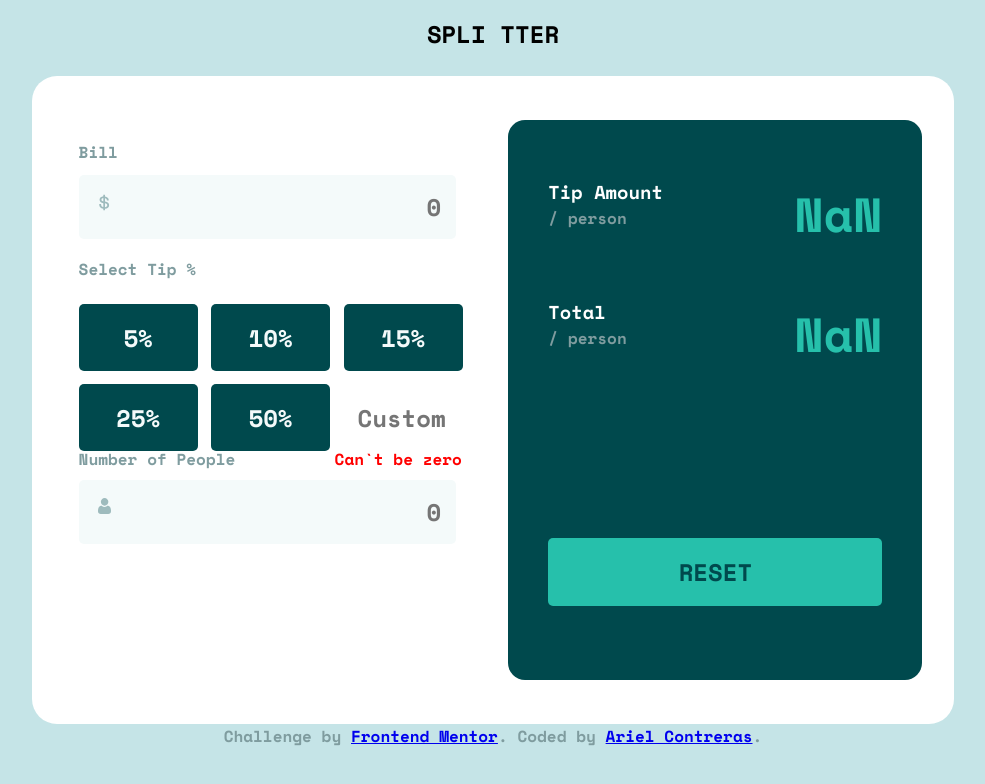
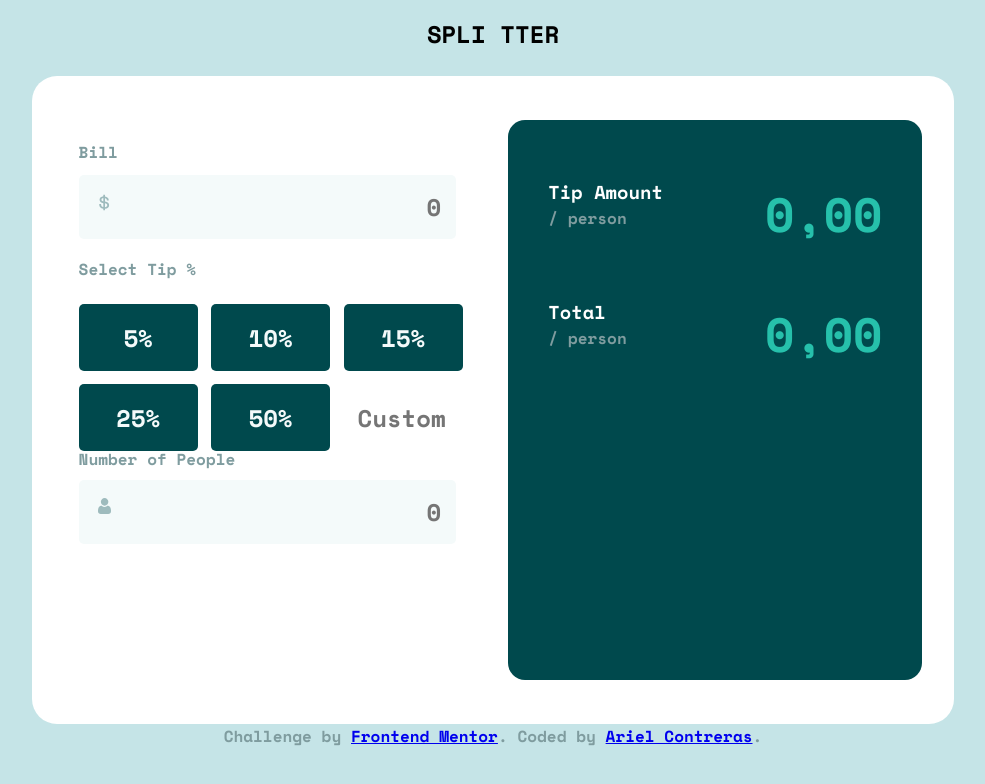
Before and after one commit to Arielcontra/tip-calculator-app, a React (Vite) app: page / in a window 1280 px wide. Shown: the top 784 px of the page, without its empty margins (147-1132 px from the left). Built offline with nearby package versions, Linux system fonts and the light colour scheme.

Commit message:
decimal display

```diff
--- a/src/components/display.jsx
+++ b/src/components/display.jsx
@@ -3,16 +3,13 @@ import { ConfigContext } from '../config-provider'
 
 function Display() {
 
-    const { totalBill, valueTip, people, setReset } = useContext(ConfigContext)
+    const { totalBill, valueTip, customValue, people, setReset, buttonLocked, setButtonLocked } = useContext(ConfigContext)
 
     const spent = parseInt(totalBill)
     const selectTip = parseInt(valueTip)
     const totalPeople = parseInt(people)
-
     const tipTotal = (spent * selectTip) / 100
-
     const total = (spent + tipTotal) / totalPeople
-
     const tip = tipTotal / totalPeople
 
     const handleClick = () => {
@@ -22,6 +19,10 @@ function Display() {
             setReset(false)
         }, 1000)
     }
+
+    const showButton = !(spent > 0 || totalPeople > 0 || valueTip > 0 || customValue > 0)
+    setButtonLocked(showButton)
+
 
     return (
         <div className="display">
@@ -33,7 +34,7 @@ function Display() {
                             <p>/ person</p>
                         </div>
                         <div className="wrapperDisplayTip">
-                            <h1 className="displayTip">{tip}</h1>
+                            <h1 className="displayTip">{tip > 0 ? tip.toFixed(2) : '0,00'}</h1>
                         </div>
                     </div>
                     <div className="wrapperTotal">
@@ -42,11 +43,11 @@ function Display() {
                             <p>/ person</p>
                         </div>
                         <div className="wrapperDisplayTotal">
-                            <h1 className="displayTotal">{total}</h1>
+                            <h1 className="displayTotal">{total > 0 ? total.toFixed(2) : '0,00'}</h1>
                         </div>
                     </div>
                 </div>
-                <button type='reset' onClick={handleClick} className="buttonReset" >RESET</button>
+                <button type='reset' onClick={handleClick} className={buttonLocked ? 'oculto' : 'buttonReset'} >RESET</button>
             </div>
         </div>
     )
--- a/src/components/people.jsx
+++ b/src/components/people.jsx
@@ -2,7 +2,7 @@ import { useContext } from 'react'
 import { ConfigContext } from '../config-provider'
 
 function People() {
-    const { people, setPeople, reset } = useContext(ConfigContext)
+    const { totalBill, valueTip, customValue, people, setPeople, reset } = useContext(ConfigContext)
 
     const handlebill = (e) => { setPeople(e.target.value) }
 
@@ -10,6 +10,7 @@ function People() {
         setPeople('')
     }
 
+    const showAlert = !(totalBill > 0 || customValue > 0 || valueTip > 0)
 
     return (
         <div className="wrapperPeople">
@@ -17,7 +18,7 @@ function People() {
                 <div className="numberOfPeople">
                     <p>Number of People</p>
                 </div>
-                <div className="cantBeZero">
+                <div className={showAlert ? 'locked' : 'cantBeZero'}>
                     <p style={{ color: "red" }}>Can`t be zero</p>
                 </div>
             </div>
--- a/src/config-provider.jsx
+++ b/src/config-provider.jsx
@@ -9,6 +9,7 @@ const ConfigProvider = ({ children }) => {
     const [customValue, setCustomValue] = useState('')
     const [people, setPeople] = useState('')
     const [reset, setReset] = useState(false)
+    const [buttonLocked, setButtonLocked] = useState(true)
 
     const values = {
         totalBill,
@@ -20,7 +21,9 @@ const ConfigProvider = ({ children }) => {
         people,
         setPeople,
         reset,
-        setReset
+        setReset,
+        buttonLocked,
+        setButtonLocked
     }
 
     return (
--- a/src/index.sass
+++ b/src/index.sass
@@ -165,13 +165,15 @@ h3
 
                         .numberOfPeople
                             // background-color: rgba(255,222,0,0.2)
-                            width: 13vw
+                            width: 14vw
                             height: 4vh
 
                         .cantBeZero
                             // background-color: rgba(255,222,0,0.2)
-                            width: 10vw
+                            width: 11vw
                             height: 4vh
+                        .locked
+                            display: none
 
                     .people
                         background-color: hsl(189, 41%, 97%)
@@ -269,6 +271,9 @@ h3
                             background-color: hsl(185, 41%, 84%)
                             cursor: pointer
 
+                    .oculto
+                        display: none
+
     .attribution
         text-decoration: none
 
```
